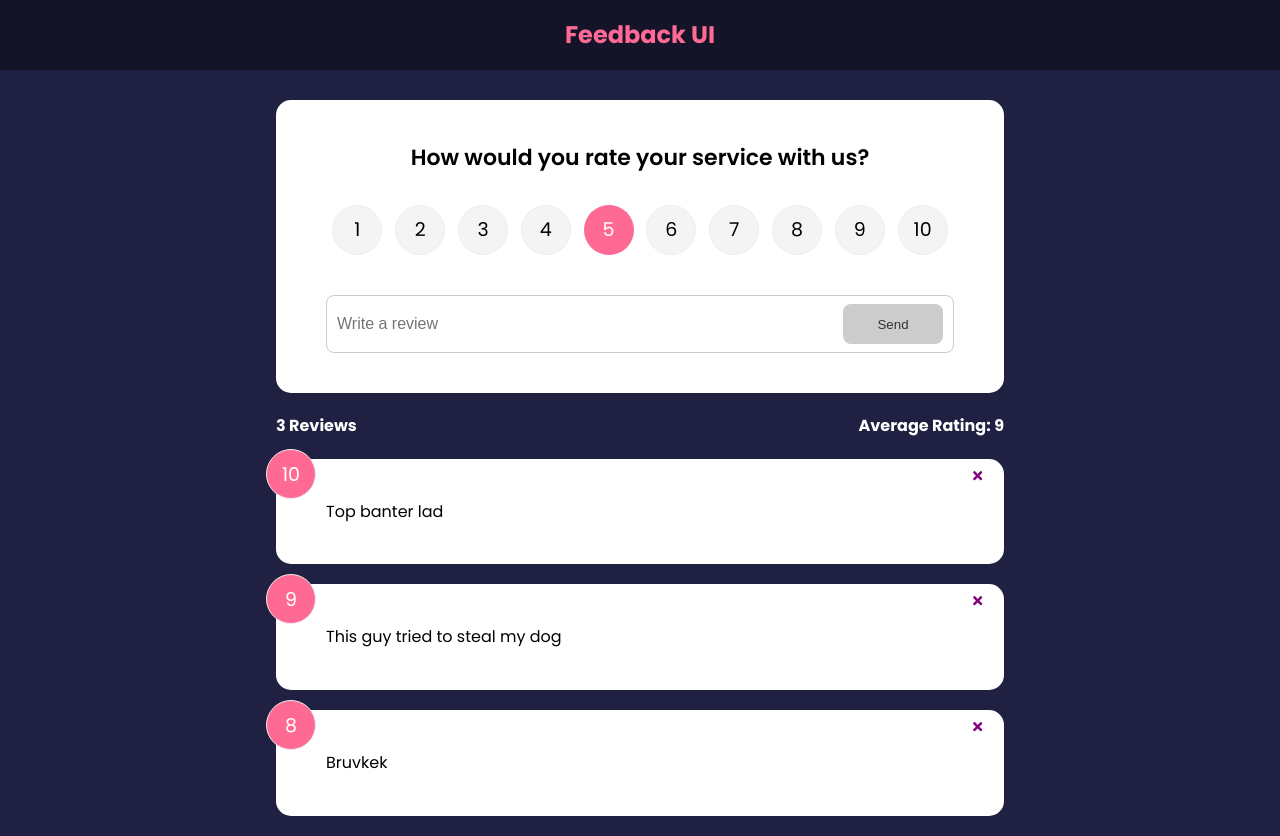
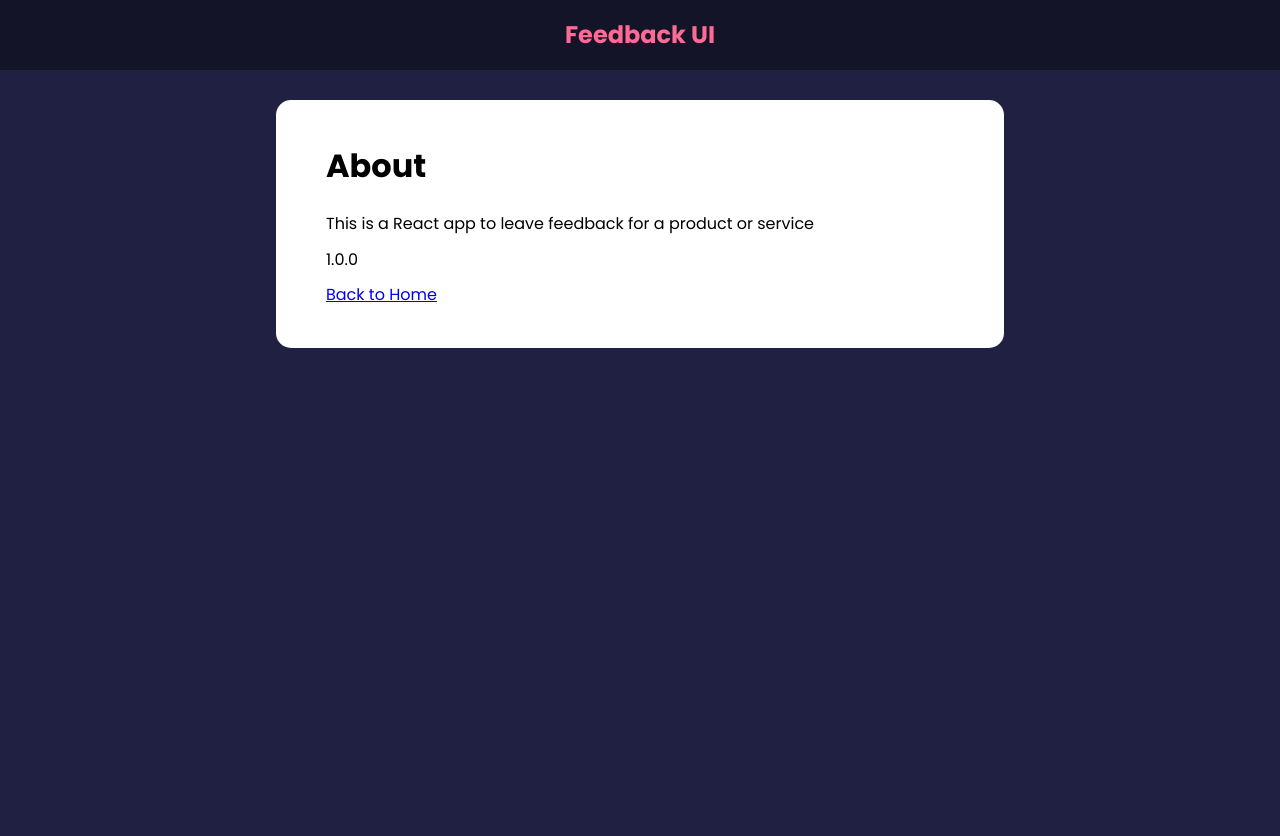
Before and after one commit to roy-hendry/feedback-app, a React (Create React App) app: page /about in a window 1280 px wide. After the commit the page ends 800 px from the top, so only its background shows below. Built offline with nearby package versions, Linux system fonts and the light colour scheme.

Commit message:
Creating routes

```diff
--- a/package.json
+++ b/package.json
@@ -10,6 +10,7 @@
     "react": "^18.1.0",
     "react-dom": "^18.1.0",
     "react-icons": "^4.4.0",
+    "react-router-dom": "^6.3.0",
     "react-scripts": "5.0.1",
     "uuid": "^8.3.2",
     "web-vitals": "^2.1.4"
--- a/src/App.js
+++ b/src/App.js
@@ -1,10 +1,12 @@
 import { v4 as uuidv4 } from "uuid";
+import { BrowserRouter as Router, Route, Routes } from "react-router-dom";
 import { useState } from "react";
 import Header from "./components/Header";
 import FeedbackList from "./components/FeedbackList";
 import FeedbackData from "./data/FeedbackData";
 import FeedbackStats from "./components/FeedbackStats";
 import FeedbackForm from "./components/FeedbackForm";
+import AboutPage from "./pages/AboutPage";
 
 function App() {
   const [feedback, setFeedback] = useState(FeedbackData);
@@ -24,14 +26,28 @@
   };
 
   return (
-    <>
+    <Router>
       <Header />
       <div className="container">
-        <FeedbackForm handleAdd={addFeedback} />
-        <FeedbackStats feedback={feedback} />
-        <FeedbackList feedback={feedback} handleDelete={deleteFeedback} />
+        <Routes>
+          <Route
+            exact
+            path="/"
+            element={
+              <>
+                <FeedbackForm handleAdd={addFeedback} />
+                <FeedbackStats feedback={feedback} />
+                <FeedbackList
+                  feedback={feedback}
+                  handleDelete={deleteFeedback}
+                />
+              </>
+            }
+          ></Route>
+          <Route path="/about" element={<AboutPage />} />
+        </Routes>
       </div>
-    </>
+    </Router>
   );
 }
 
--- /dev/null
+++ b/src/pages/AboutPage.jsx
@@ -0,0 +1,19 @@
+import Card from "../components/shared/Card"
+
+//This is still a component, the only reason it is in a
+//seperate folder is for organization to show it is working
+//for a different page
+function AboutPage() {
+  return (
+    <Card>
+        <div className="about">
+            <h1>About</h1>
+                <p>This is a React app to leave feedback for a product or service</p>
+                <p>1.0.0</p>
+                <a href="/">Back to Home</a>
+        </div>
+    </Card>
+  )
+}
+
+export default AboutPage
```
Also changed, not shown: 1 other file (tests, documents, lock files or other folders).
